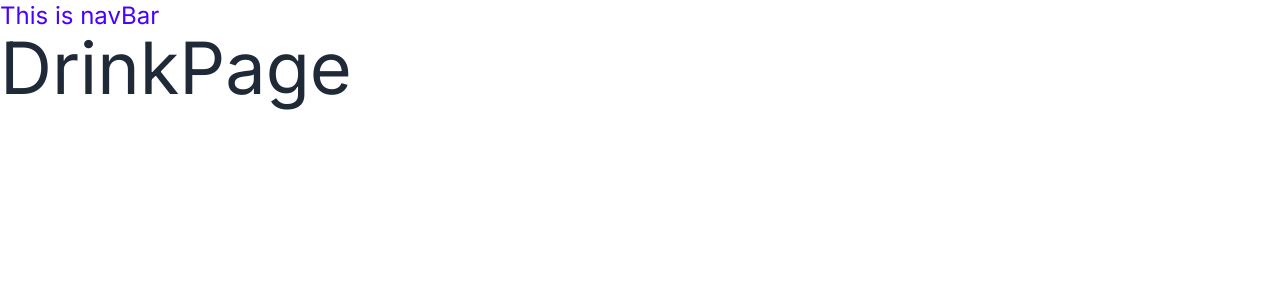
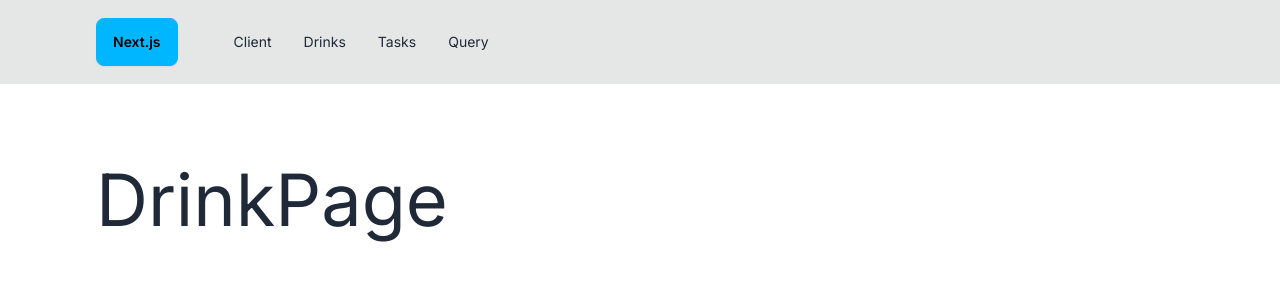
Before and after one commit to tawounfouet/next-js-tutorial, a Next.js app: page /drinks in a window 1280 px wide. Shown: the top 300 px of the page. Built offline with nearby package versions, Linux system fonts and the light colour scheme.

Commit message:
navbar component added

```diff
--- a/app/layout.tsx
+++ b/app/layout.tsx
@@ -1,6 +1,7 @@
 import type { Metadata } from 'next'
 import { Inter } from 'next/font/google'
 import './globals.css'
+import Navbar from '@/components/Navbar'
 
 const inter = Inter({ subsets: ['latin'] })
 
@@ -17,9 +18,10 @@
   return (
     <html lang="en">
       <body className={inter.className}>
-        <nav className='text-2xl text-primary'> This is navBar </nav>
-
-        {children}
+        <Navbar />
+        <main className='px-8 py-20 max-w-6xl mx-auto'>
+          {children}
+        </main>
         </body>
     </html>
   )
--- /dev/null
+++ b/components/Navbar.jsx
@@ -0,0 +1,34 @@
+import { link } from 'fs';
+import Link from 'next/link';
+
+const links = [
+    { href:'/client', label: 'client'},
+    { href:'/drinks', label: 'drinks'},
+    { href:'/tasks', label: 'tasks'},
+    { href:'/query', label: 'query'},
+]
+
+const Navbar = () => {
+    return (
+        <nav className='bg-base-300 py-2'>
+            <div className='navbar px-8 max-w-6xl mx-auto flex-col sm:flex-row'>
+                <Link href='/' className='btn btn-info rounded-btn'>
+                    Next.js
+                </Link>
+
+            <ul className='menu menu-horizontal md:ml-8'>
+                {links.map((link) => {
+                    return <li key={link.href}>
+                        <Link href={link.href} className='capitalize'>
+                            {link.label}
+                        </Link>
+                    </li>
+                })}
+
+            </ul>
+            </div>
+        </nav>
+    )
+}
+
+export default Navbar
--- a/package.json
+++ b/package.json
@@ -10,7 +10,7 @@
   },
   "dependencies": {
     "@tailwindcss/typography": "github:tailwindcss/typography",
-    "next": "14.0.4",
+    "next": "^14.0.4",
     "react": "^18",
     "react-dom": "^18"
   },
```
Also changed, not shown: jsconfig.json (added, +7 -0 lines), 1 other file (tests, documents, lock files or other folders).
